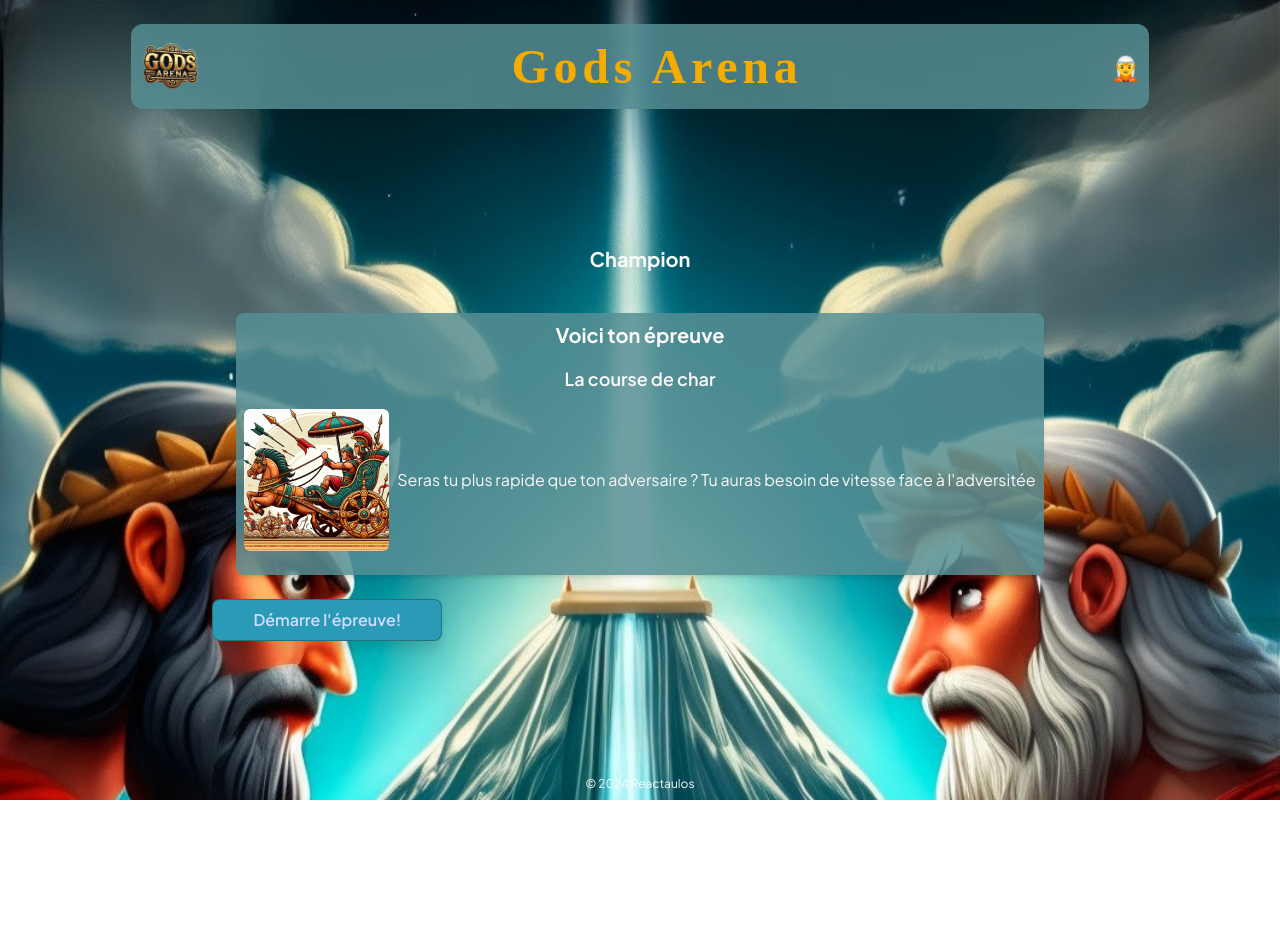
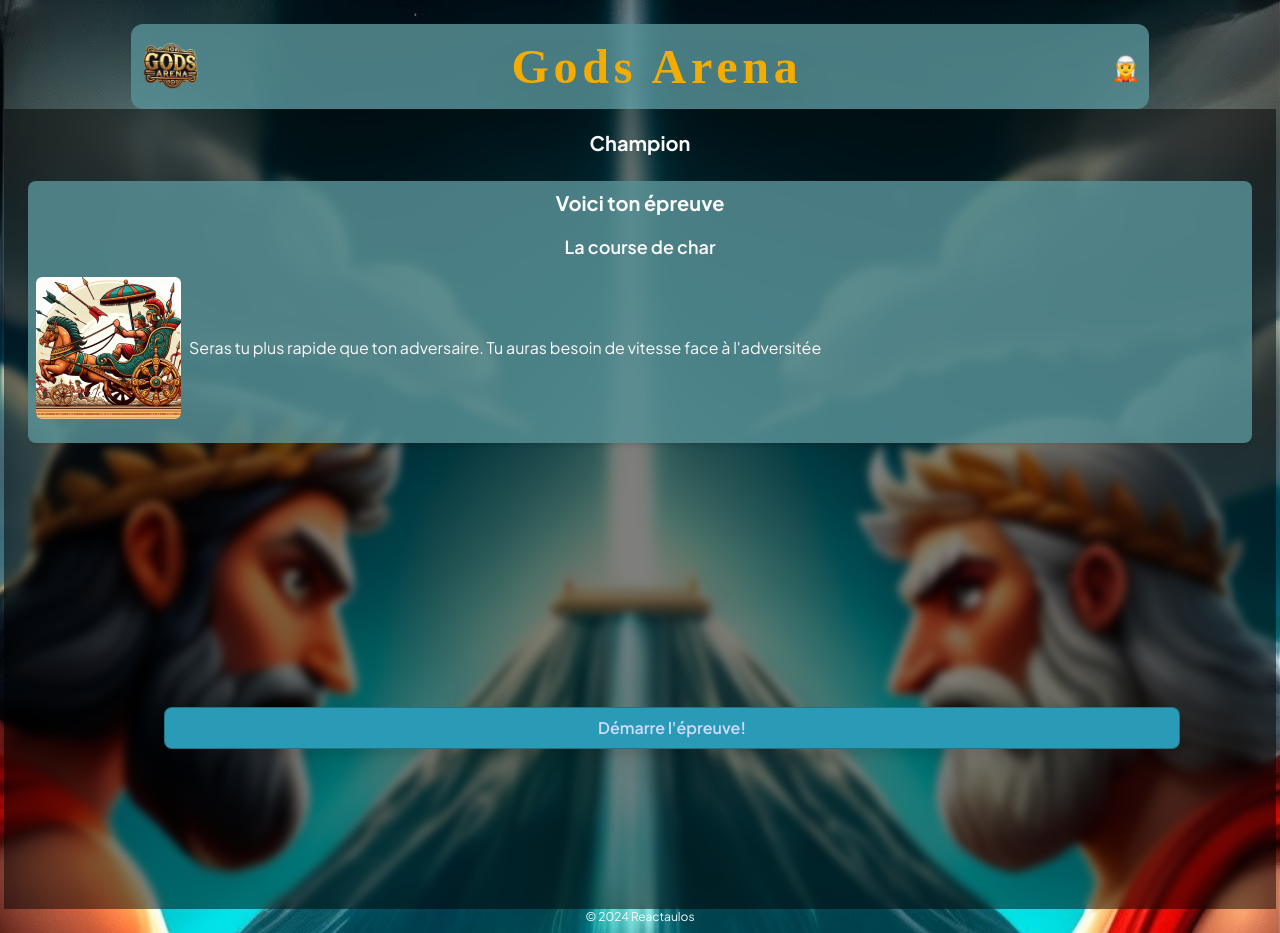
Before and after one commit to WildCodeSchool-CDA-FT-2024-09/JS-CDA-Projet-1-Team-A, a React (Vite) app in the folder client/: page /choose-god in a window 1280 px wide. Before the commit the page ends 800 px from the top, so only its background shows below. Built offline with nearby package versions, Linux system fonts and the light colour scheme; no server answers; a web font is replaced by a local one.

Commit message:
feature/client creation context with no persisting Data during a refresh and comeback home

```diff
--- a/client/src/App.tsx
+++ b/client/src/App.tsx
@@ -1,8 +1,10 @@
 import { Outlet } from "react-router-dom";
 import TitleBar from "./components/layout/TitleBar";
+import { CharacterProvider } from "./contexts/CharacterContext";
 
 function App() {
   return (
+    <CharacterProvider>
       <div className="container mx-auto flex min-h-[100vh] flex-col items-center justify-between bg-[url('/img/gods-bg.jpg')] bg-cover bg-fixed bg-top px-1 pb-2 pt-6">
         <TitleBar />
         <Outlet />
@@ -10,6 +12,7 @@ function App() {
           &copy; {new Date().getFullYear()} Reactaulos
         </footer>
       </div>
+    </CharacterProvider>
   );
 }
 
--- a/client/src/components/competitor/StatsCharacter.tsx
+++ b/client/src/components/competitor/StatsCharacter.tsx
@@ -1,4 +1,3 @@
-import React from "react";
 import { Link } from "react-router-dom";
 // Statistiques provisoires en attendant le back-end
 const stats = [
@@ -45,7 +44,7 @@ function StatsCharacter() {
       <Link
         to="/choose-god"
         aria-label="Commencer le jeu"
-        className="btn-primary min-w-[220px] max-w-[230px] md:mr-24"
+        className="btn-primary min-w-[220px] max-w-[230px]"
       >
         Démarre l'épreuve!
       </Link>
--- /dev/null
+++ b/client/src/contexts/CharacterContext.tsx
@@ -0,0 +1,27 @@
+import { createContext, useState, ReactNode } from "react";
+
+interface CharacterContextType {
+  character: string;
+  setCharacter: (character: string) => void;
+}
+
+interface CharacterProviderProps {
+  children: ReactNode;
+}
+
+export const CharacterContext = createContext<CharacterContextType>({
+  character: "",
+  setCharacter: () => {},
+});
+
+export const CharacterProvider: React.FC<CharacterProviderProps> = ({
+  children,
+}) => {
+  const [character, setCharacter] = useState<string>("");
+
+  return (
+    <CharacterContext.Provider value={{ character, setCharacter }}>
+      {children}
+    </CharacterContext.Provider>
+  );
+};
--- a/client/src/pages/ChooseGoodPage.tsx
+++ b/client/src/pages/ChooseGoodPage.tsx
@@ -1,8 +1,9 @@
-//import course from "../../public/img/course_de_de_char.png";
-
+import { useContext } from "react";
 import { Link } from "react-router-dom";
+import { CharacterContext } from "../contexts/CharacterContext";
 
 function ChooseGoodPage() {
+  const { character } = useContext(CharacterContext);
   // Statistiques provisoires en attendant le back-end
   const trial = [
     {
@@ -10,13 +11,13 @@ function ChooseGoodPage() {
       path: "/img/course_de_de_char.png",
       name: "La course de char",
       description:
-        "Seras tu plus rapide que ton adversaire ? Tu auras besoin de vitesse face à l'adversitée",
+        "Seras tu plus rapide que ton adversaire. Tu auras besoin de vitesse face à l'adversitée",
     },
   ];
 
   return (
-    <div className="flex flex-col">
-      <h1 className="mb-4 text-xl font-bold">Champion</h1>
+    <div className="inset-0 flex h-screen w-full flex-col bg-black/50 backdrop-blur-sm">
+      <h1 className="mt-5 text-xl font-bold">Champion {character}</h1>
 
       <section className="m-6 rounded-lg bg-blue-fd bg-opacity-85 p-2 shadow-md">
         <ul>
@@ -39,7 +40,7 @@ function ChooseGoodPage() {
       <Link
         to="/"
         aria-label="Commencer le jeu"
-        className="btn-primary min-w-[220px] max-w-[230px] md:mr-24"
+        className="btn-primary mx-40 mt-60 min-w-[220px] md:mr-24"
       >
         Démarre l'épreuve!
       </Link>
--- a/client/src/pages/CreateCharacterPage.tsx
+++ b/client/src/pages/CreateCharacterPage.tsx
@@ -1,4 +1,5 @@
-import { useState } from "react";
+import { useContext, useState } from "react";
+import { CharacterContext } from "../contexts/CharacterContext";
 
 import StatsCharacter from "../components/competitor/StatsCharacter";
 
@@ -6,9 +7,11 @@ const cities = ["Paris", "Lyon", "Marseille", "Toulouse"]; // Fausse donnée en
 
 function CreateCharacterPage() {
   const [name, setName] = useState("");
+  const { setCharacter } = useContext(CharacterContext);
 
   const handleChange = (e) => {
     setName(e.target.value);
+    setCharacter(e.target.value);
   };
 
   return (
--- a/client/src/pages/HomePage.tsx
+++ b/client/src/pages/HomePage.tsx
@@ -1,6 +1,14 @@
 import { Link } from "react-router-dom";
+import { CharacterContext } from "../contexts/CharacterContext";
+import { useContext, useEffect } from "react";
 
 function HomePage() {
+  const { setCharacter } = useContext(CharacterContext);
+
+  useEffect(() => {
+    setCharacter("");
+  }, [setCharacter]);
+
   return (
     <main className="w-full">
       <nav className="overflow-y-autofixed fixed left-1/2 top-1/2 flex max-h-[60vh] -translate-x-1/2 -translate-y-1/3 transform flex-col items-center gap-6 overflow-y-auto rounded-xl bg-blue-fd bg-opacity-85 p-8 md:w-[40%] lg:mt-8">
```
Lines whose indentation alone changed are shown as unchanged.
